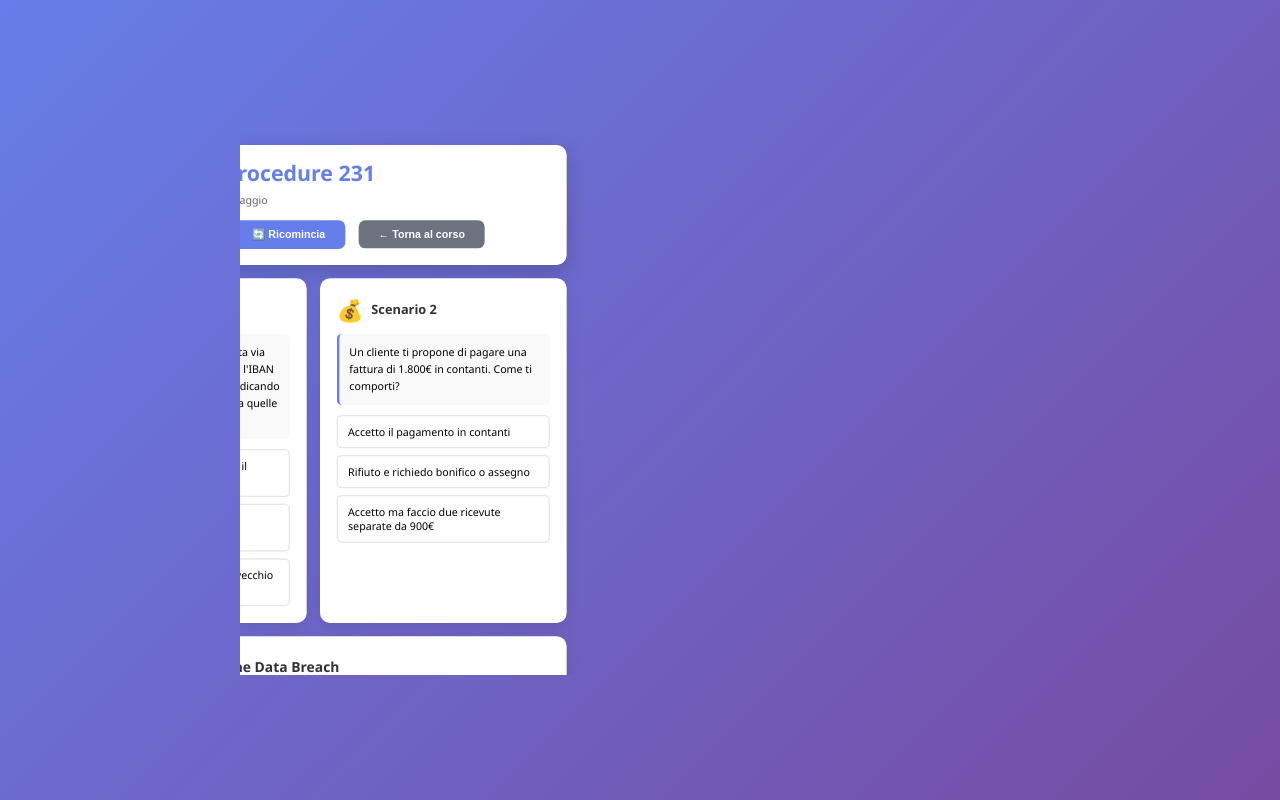
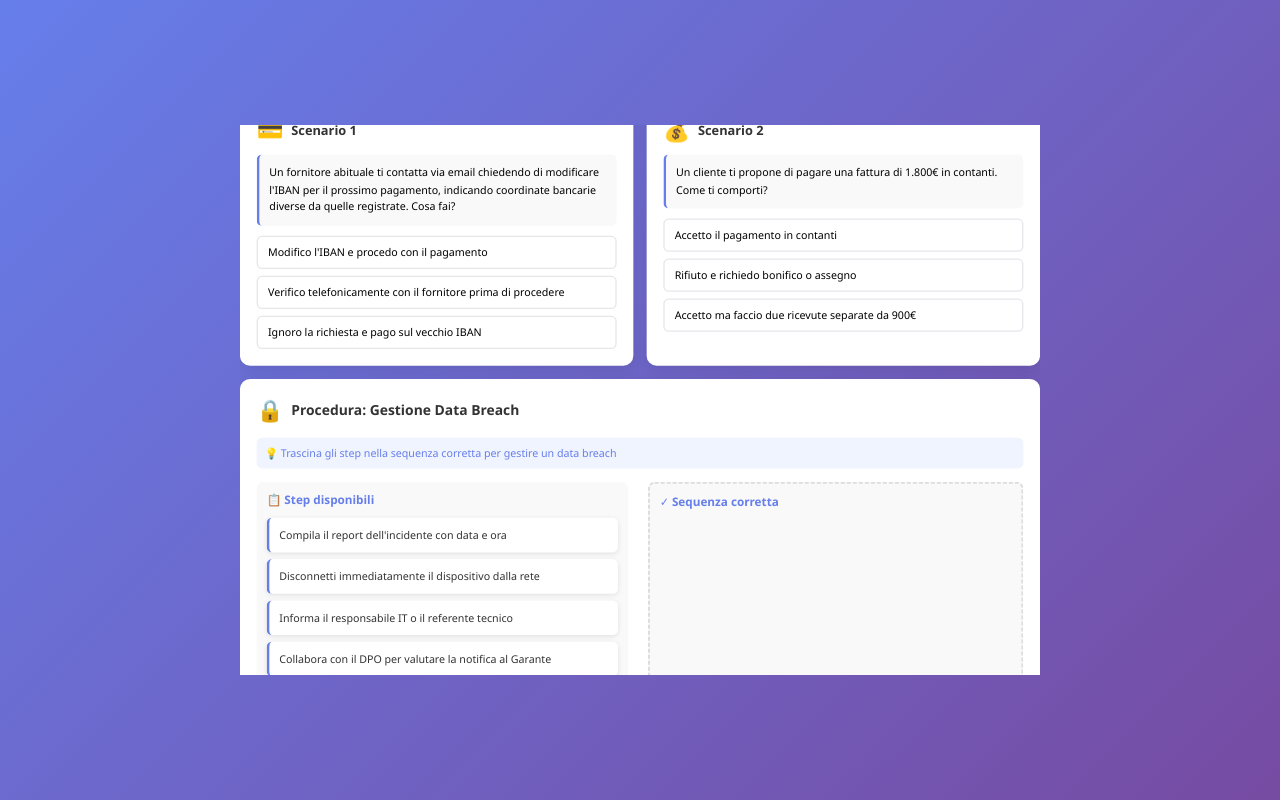
Before and after one commit to FraBellucci/Scenario-e-procedura-231, a plain HTML site: page index.html in a window 1280 px wide. Drawn offline with Linux system fonts and the light colour scheme.

Commit message:
Update index.html

```diff
--- a/index.html
+++ b/index.html
@@ -5,20 +5,21 @@
     <meta name="viewport" content="width=device-width, initial-scale=1.0">
     <title>Scenario e Procedure 231 - Modulo 5</title>
     <style>
-       * {
+      * {
     margin: 0;
     padding: 0;
     box-sizing: border-box;
 }
 
-/* 1. MODIFICA: Body per centrare il viewport */
+/* 1. Body: Centra il viewport 800x550 */
 body {
     font-family: 'Segoe UI', Tahoma, Geneva, Verdana, sans-serif;
     background: linear-gradient(135deg, #667eea 0%, #764ba2 100%);
     min-height: 100vh;
-    /* Rimuovi il padding originale per centrare il viewport */
+    /* Rimuove il padding originale */
     padding: 0;
-    /* Centra il contenuto 800x550 */
+
+    /* Centra il div #viewport-800x550 */
     display: flex;
     justify-content: center;
     align-items: center;
@@ -26,29 +27,32 @@ body {
     overflow: hidden;
 }
 
-/* 2. NUOVO: Definisce l'area di visualizzazione Fissa (800 x 550) */
+/* 2. NUOVO: Definisce l'area visibile (800x550) */
 #viewport-800x550 {
     width: 800px; /* Larghezza target */
     height: 550px; /* Altezza target */
     overflow: hidden;
     position: relative;
-    /* Sposta il padding di 20px che era sul body qui per mantenere lo spazio intorno al contenuto */
+    /* Riporta qui il padding originale del body */
     padding: 20px;
 }
 
 
-/* 3. MODIFICA: Contenitore originale: Applica Scaling e Centramento */
+/* 3. MODIFICA CRITICA: Contenitore originale da 1200px */
 .container {
-    max-width: 1200px; /* Mantenuta larghezza originale di design */
-    margin: 0; /* Rimosso margin: 0 auto; non serve più */
+    /* Forziamo la larghezza di design per il calcolo del centramento */
+    width: 1200px;
+    /* Nota: Rimuoviamo max-width: 1200px e margin: 0 auto; */
 
-    /* TRASFORMAZIONE CHIAVE: Ridimensiona e Centra */
-    /* Fattore di scala S = 0.6667 (800/1200) */
-    /* Traslazione T = -300px (calcolo di centramento) */
-    transform: scale(0.6667) translateX(-300px);
-    transform-origin: top left;
-    position: relative;
-    height: 100%; /* Permette di riempire l'altezza del viewport scalato */
+    /* METODO UNIVERSALE DI CENTRAMENTO ASSOLUTO */
+    position: absolute;
+    top: 50%; /* Sposta l'origine al 50% verticale */
+    left: 50%; /* Sposta l'origine al 50% orizzontale */
+
+    /* Scala (0.6667) E Trasla (il -50% sposta indietro l'elemento per centrarlo) */
+    transform: translate(-50%, -50%) scale(0.6667);
+
+    margin: 0;
 }
 
 /* IL RESTO DEL TUO CSS RIMANE ESATTAMENTE COME ORIGINALE */
```
